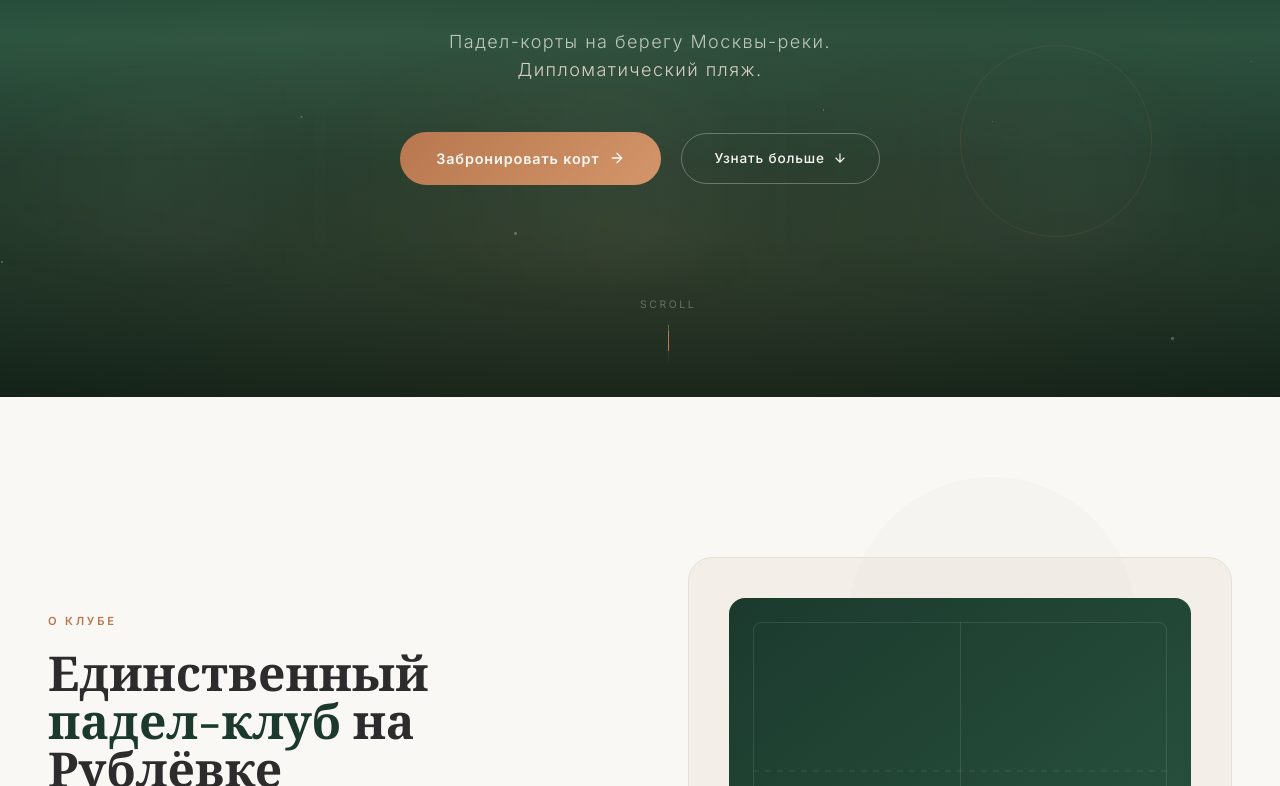
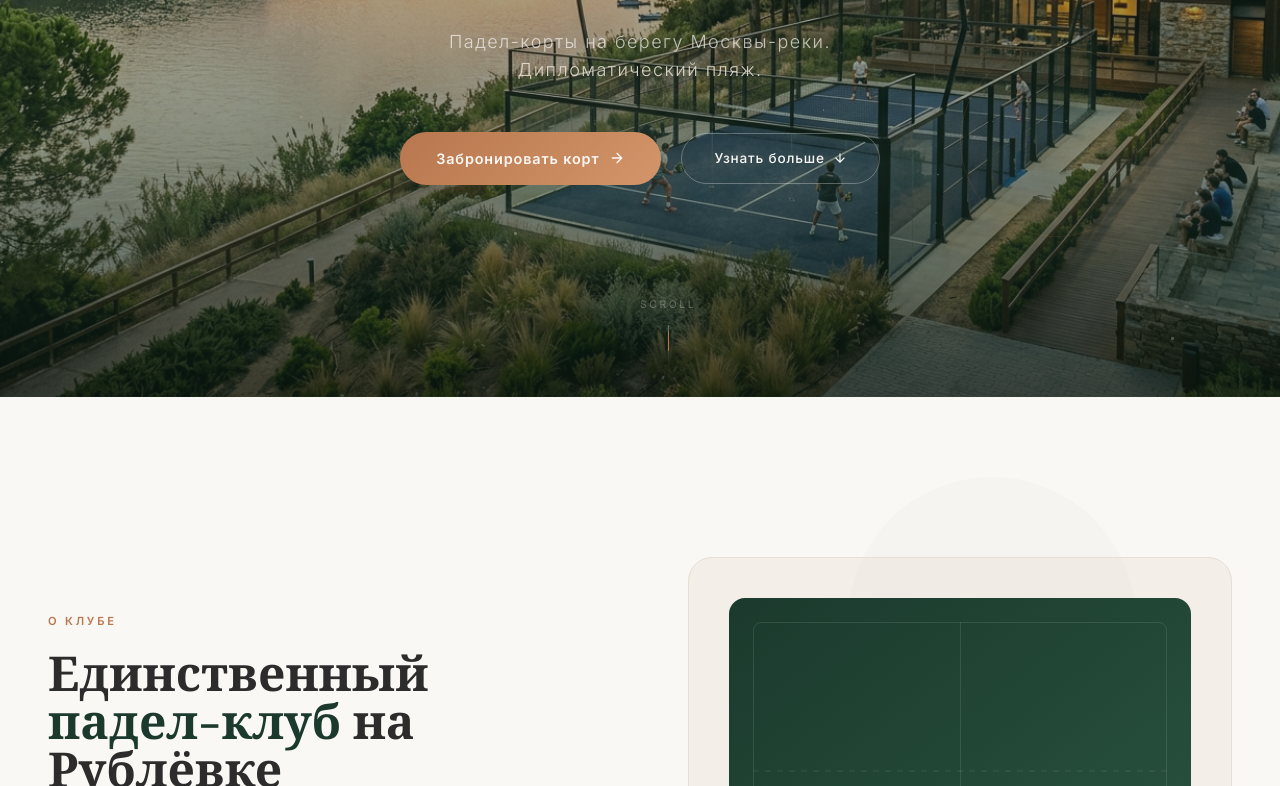
Before and after one commit to petrbras17-hue/dippadel, a website: page index.html in a window 1280 px wide. Shown: the part 403-1189 px from the top of the page. Drawn offline with nearby package versions, Linux system fonts and the light colour scheme; a web font is replaced by a local one.

Commit message:
feat: add Nano Banana 2 generated photos
Hero, court, aerial images generated via Gemini.
CSS gradients replaced with real photos.

```diff
--- a/index.html
+++ b/index.html
@@ -140,19 +140,8 @@
             position: absolute;
             inset: 0;
             background:
-                radial-gradient(ellipse 120% 60% at 50% 80%, rgba(184, 119, 78, 0.15) 0%, transparent 70%),
-                radial-gradient(ellipse 80% 50% at 70% 60%, rgba(27, 58, 45, 0.3) 0%, transparent 60%),
-                linear-gradient(180deg,
-                    #0a1a12 0%,
-                    #122A1F 15%,
-                    #1B3A2D 30%,
-                    #1e4533 45%,
-                    #2A5440 55%,
-                    #1B3A2D 70%,
-                    #1a3528 80%,
-                    #142b20 90%,
-                    #0d1f16 100%
-                );
+                linear-gradient(180deg, rgba(10,26,18,0.5) 0%, rgba(27,58,45,0.3) 40%, rgba(27,58,45,0.5) 70%, rgba(10,26,18,0.7) 100%),
+                url('images/hero.jpg') center/cover no-repeat;
         }
 
         .hero-bg::before {
@@ -329,10 +318,10 @@
         }
 
         .court-gradient-1 {
-            background: linear-gradient(135deg, #1B3A2D 0%, #2A5440 40%, #3a7a5e 100%);
+            background: url('images/court.jpg') center/cover no-repeat;
         }
         .court-gradient-2 {
-            background: linear-gradient(135deg, #2A5440 0%, #1B3A2D 50%, #0d1f16 100%);
+            background: url('images/aerial.jpg') center/cover no-repeat;
         }
         .court-gradient-3 {
             background: linear-gradient(135deg, #B8774E 0%, #96603D 40%, #1B3A2D 100%);
```
Also changed, not shown: images/aerial.jpg (added), images/court.jpg (added), images/hero.jpg (added).
